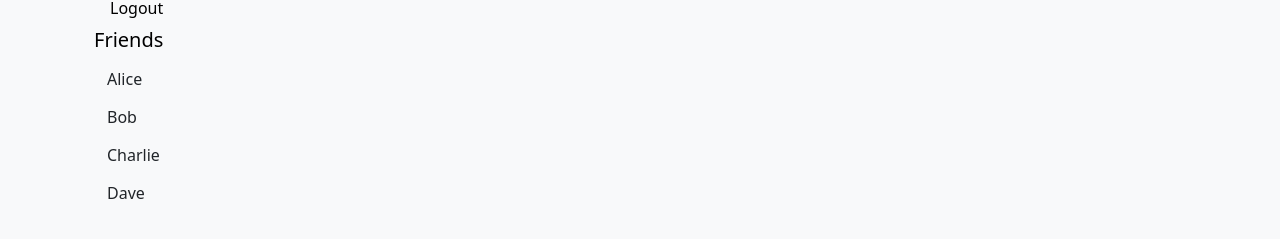
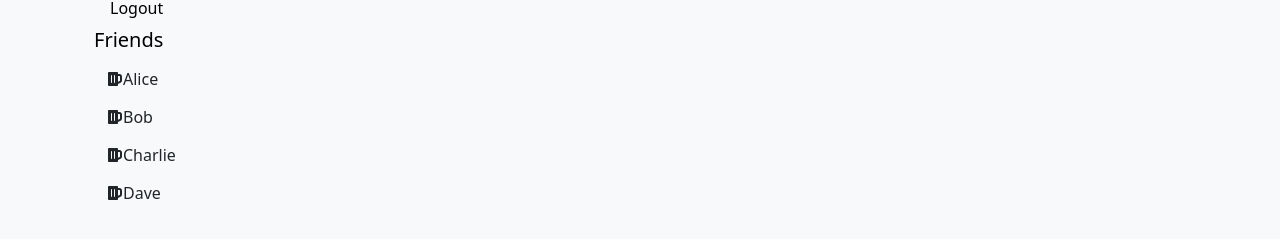
Before and after one commit to KristianBakov/ChatBook, a React (Create React App) app in the folder ClientApp/: page / in a window 1280 px wide. Shown: the part 329-568 px from the top of the page. Built offline with nearby package versions, Linux system fonts and the light colour scheme.

Commit message:
Added react icons and included in icon button component

```diff
--- a/ClientApp/package.json
+++ b/ClientApp/package.json
@@ -10,6 +10,7 @@
     "oidc-client": "^1.11.5",
     "react": "^18.2.0",
     "react-dom": "^18.2.0",
+    "react-icons": "^5.2.1",
     "react-router-bootstrap": "^0.26.2",
     "react-router-dom": "^6.23.1",
     "reactstrap": "^9.1.9",
--- a/ClientApp/src/components/IconButton/IconButton.jsx
+++ b/ClientApp/src/components/IconButton/IconButton.jsx
@@ -1,10 +1,10 @@
 import React from "react";
 import { Button } from "reactstrap";
 
-const IconButton = ({ icon, children }) => {
+const IconButton = ({ icon: Icon, children }) => {
   return (
     <Button color="transparent" className="d-flex align-items-center">
-      {icon && <img src={icon} alt="Icon" className="mr-2" />}
+      {Icon && <Icon className="mr-2" />}
       {children}
     </Button>
   );
--- a/ClientApp/src/components/Sidebar/FriendsList/FriendsList.jsx
+++ b/ClientApp/src/components/Sidebar/FriendsList/FriendsList.jsx
@@ -1,5 +1,6 @@
 import React from "react";
 import IconButton from "../../IconButton/IconButton";
+import { FaBeer } from "react-icons/fa";
 
 const FriendsList = () => {
   const friends = ["Alice", "Bob", "Charlie", "Dave"];
@@ -8,7 +9,9 @@ const FriendsList = () => {
     <div className="col friends-list">
       <h5>Friends</h5>
       {friends.map((friend) => (
-        <IconButton key={friend}>{friend}</IconButton>
+        <IconButton key={friend} icon={FaBeer}>
+          {friend}
+        </IconButton>
       ))}
     </div>
   );
```
Also changed, not shown: 1 other file (tests, documents, lock files or other folders).
